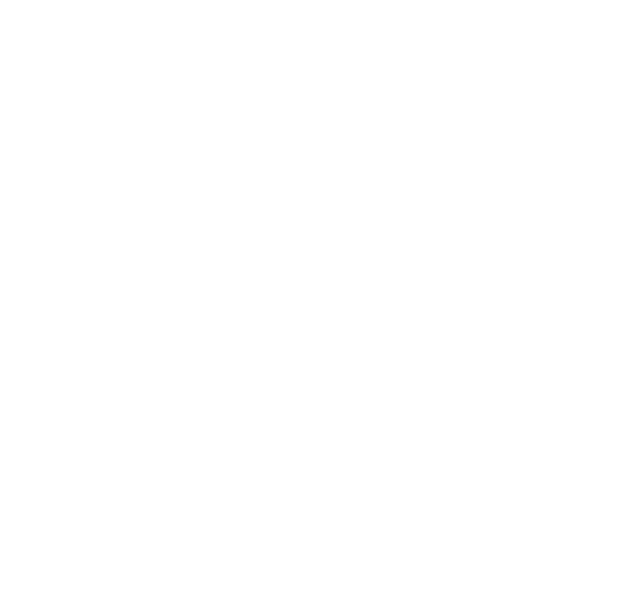
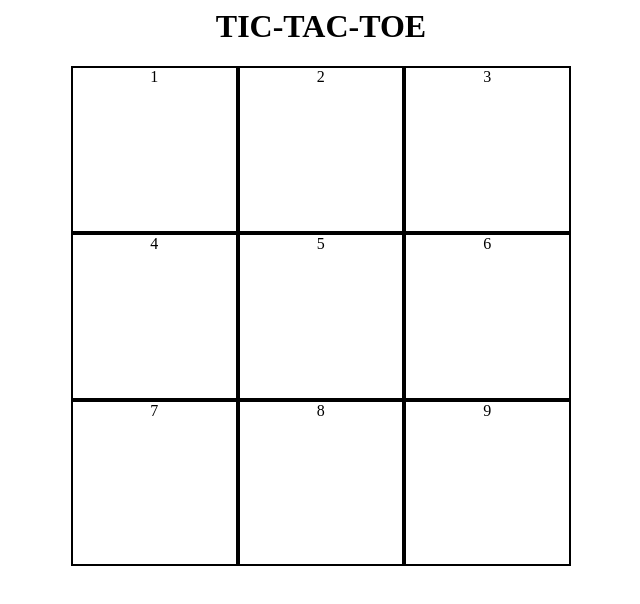
Before and after one commit to jimmy0705/tic-tac-toe, a plain HTML site: page index.html in a window 1280 px wide. Shown: the whole page, without its empty margins (319-959 px from the left). Drawn offline with Linux system fonts and the light colour scheme.

Commit message:
2nd commit

```diff
--- a/index.html
+++ b/index.html
@@ -5,6 +5,21 @@
     <title>TIC-TAC-TOE</title>
     <link rel="stylesheet" href="style.css">
 <body>
+    <h1 style="text-align: center;">TIC-TAC-TOE</h1>
+    <div  class="container">
+
+     <div class="box box-1">1</div>
+     <div class="box">2</div>
+     <div class="box">3</div>
+     <div class="box">4</div>
+     <div class="box">5</div>
+     <div class="box">6</div>
+     <div class="box">7</div>
+     <div class="box">8</div>
+     <div class="box">9</div>
+
+    </div>
+
 
 
     <script src="script.js"></script>
--- a/script.js
+++ b/script.js
@@ -0,0 +1 @@
+//document.getElementsByClassName("box-1").innerHTML = "Hello World!";
--- a/style.css
+++ b/style.css
@@ -0,0 +1,13 @@
+.container{
+    height: 500px;
+width: 500px;
+/* border: 2px solid black; */
+display: grid;
+grid-template-columns: 33.3% 33.3% 33.3%;
+text-align: center;
+margin: auto;
+}
+
+.box{
+    border: 2px solid black;
+}
```
